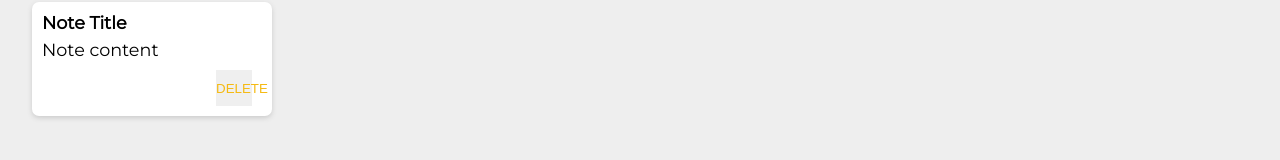
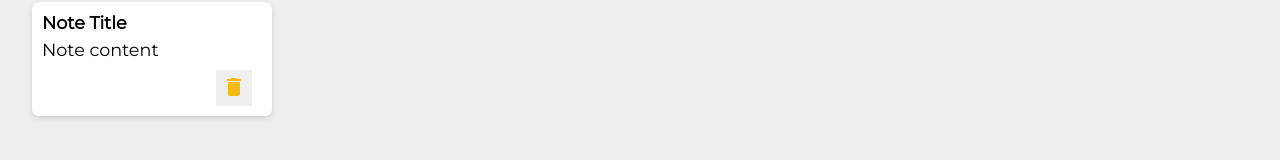
Before and after one commit to omri2861/UdemyWebDev, a React (Create React App) app in the folder keeper/: page / in a window 1280 px wide. Shown: the part 279-439 px from the top of the page. Built offline with nearby package versions, Linux system fonts and the light colour scheme; a web font is replaced by a local one.

Commit message:
Added the delete icon for the delete button

```diff
--- a/keeper/src/components/Note.jsx
+++ b/keeper/src/components/Note.jsx
@@ -1,4 +1,5 @@
 import React from "react";
+import DeleteIcon from '@material-ui/icons/Delete';
 
 function Note(props) {
   // Keeping an ID as well, so it can be used for deletion
@@ -8,7 +9,7 @@ function Note(props) {
     <div className="note">
       <h1>{props.title}</h1>
       <p>{props.content}</p>
-      <button onClick={() => props.onDelete(id)}>DELETE</button>
+      <button onClick={() => props.onDelete(id)}><DeleteIcon /></button>
     </div>
   );
 }
```
